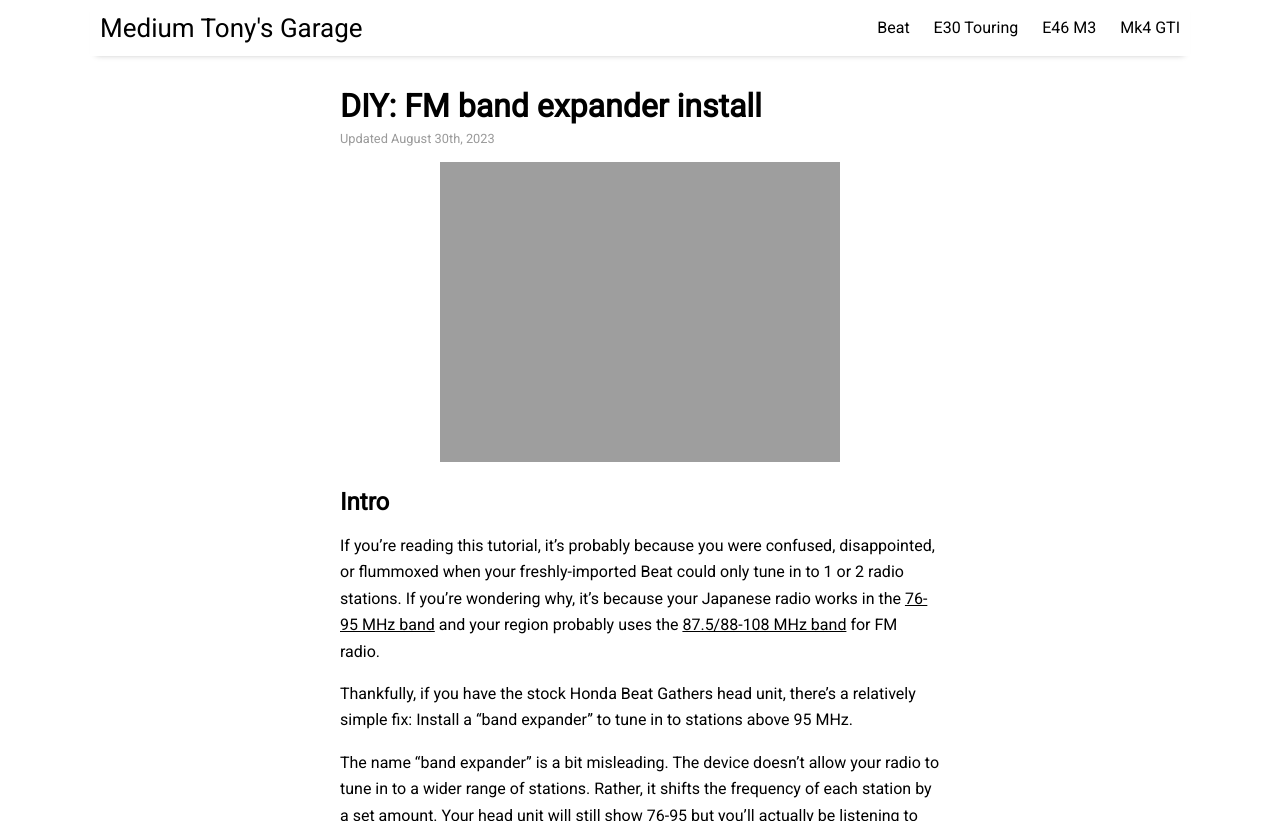
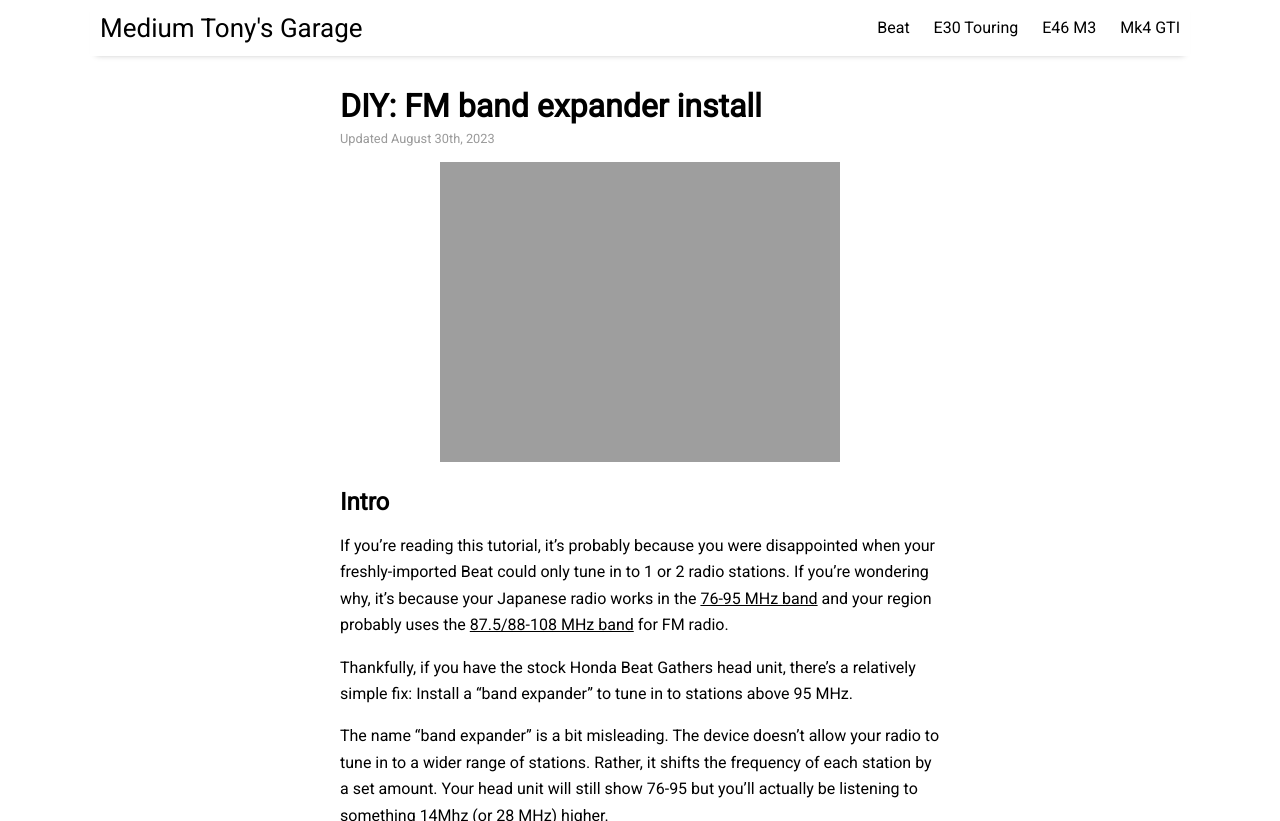
Before and after one commit to prestia/mediumtonys, a Jekyll site: the page built from _posts/2023-8-30-beat-fm-band-expander.md, in a window 1280 px wide and 900 px high, cut to the strip 0-821 px from the top of the window. Built offline with Jekyll 4.4.1, drawn with Linux system fonts in a browser that asks for light colours; nearby versions of some CDN libraries.

Commit message:
Update 2023-8-30-beat-fm-band-expander.md

```diff
--- a/_posts/2023-8-30-beat-fm-band-expander.md
+++ b/_posts/2023-8-30-beat-fm-band-expander.md
@@ -7,7 +7,7 @@ tags: [beat,diy]
 image: beat-fm-band-expander/rav-helper.jpg
 ---
 ## Intro
-If you're reading this tutorial, it's probably because you were confused, disappointed, or flummoxed when your freshly-imported Beat could only tune in to 1 or 2 radio stations. If you're wondering why, it's because your Japanese radio works in the [76-95 MHz band](https://en.wikipedia.org/wiki/FM_broadcasting_in_Japan) and your region probably uses the [87.5/88-108 MHz band](https://en.wikipedia.org/wiki/FM_broadcast_band) for FM radio.
+If you're reading this tutorial, it's probably because you were disappointed when your freshly-imported Beat could only tune in to 1 or 2 radio stations. If you're wondering why, it's because your Japanese radio works in the [76-95 MHz band](https://en.wikipedia.org/wiki/FM_broadcasting_in_Japan) and your region probably uses the [87.5/88-108 MHz band](https://en.wikipedia.org/wiki/FM_broadcast_band) for FM radio.
 
 Thankfully, if you have the stock Honda Beat Gathers head unit, there's a relatively simple fix: Install a "band expander" to tune in to stations above 95 MHz.
 
```
